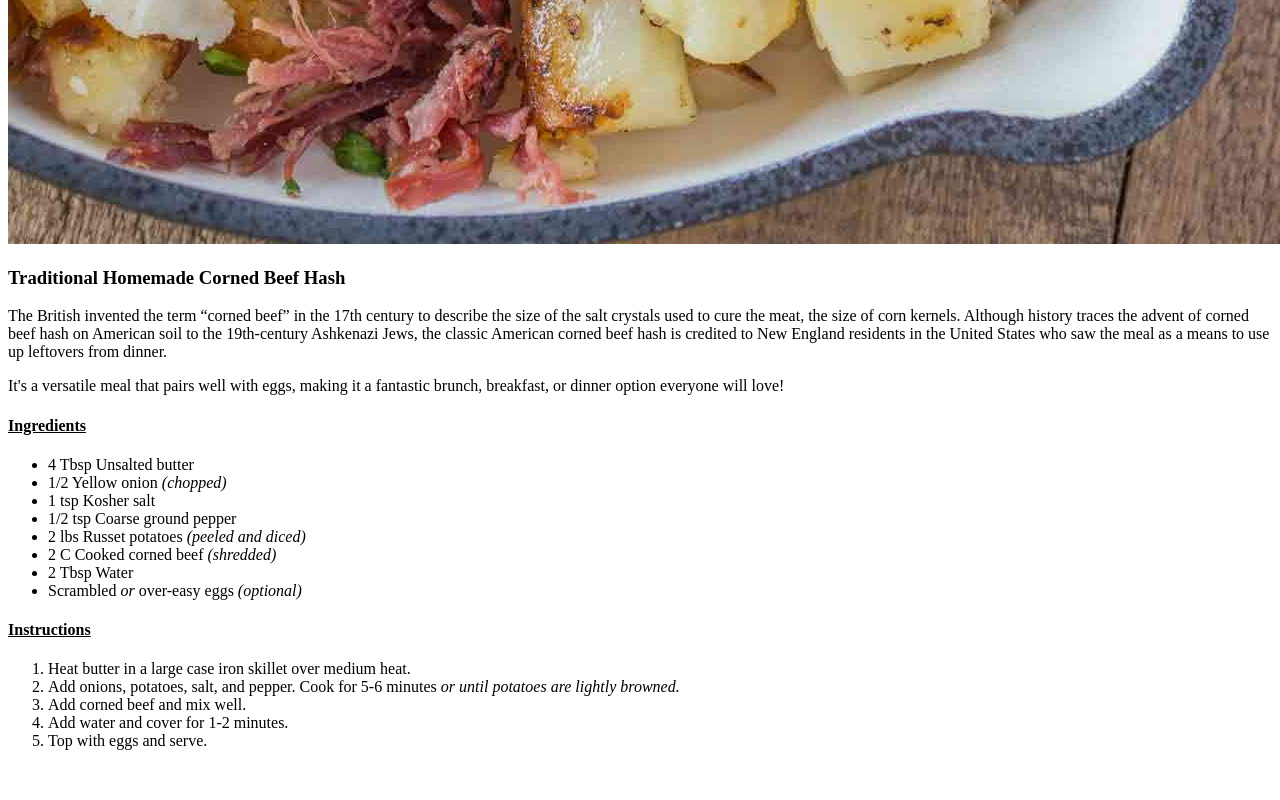
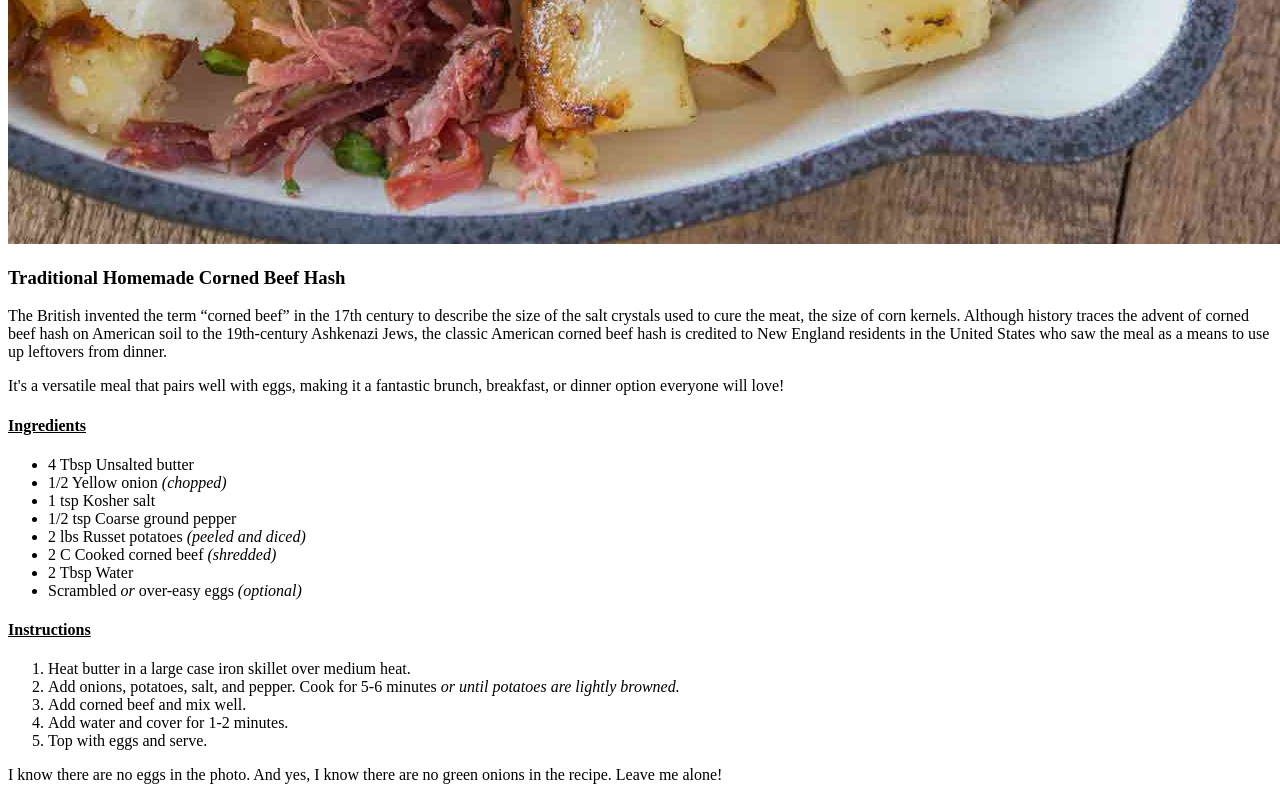
Before and after one commit to bhausmann24/odin-recipes, a plain HTML site: page recipes/corned_beef_hash.html in a window 1280 px wide. Shown: the part 1876-2676 px from the top of the page. Before the commit the page ends 2642 px from the top, so only its background shows below. Drawn offline with Linux system fonts and the light colour scheme.

Commit message:
Added a final line of text to c_b_h.html

```diff
--- a/recipes/corned_beef_hash.html
+++ b/recipes/corned_beef_hash.html
@@ -31,5 +31,6 @@
             <li>Add water and cover for 1-2 minutes.</li>
             <li>Top with eggs and serve.</li>
         </ol>
+    <p>I know there are no eggs in the photo. And yes, I know there are no green onions in the recipe. Leave me alone!</p>
 </body>
 </html>
```
